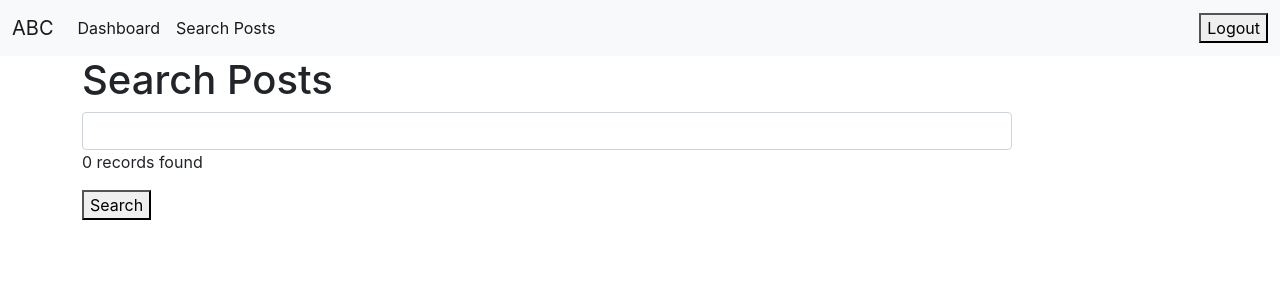
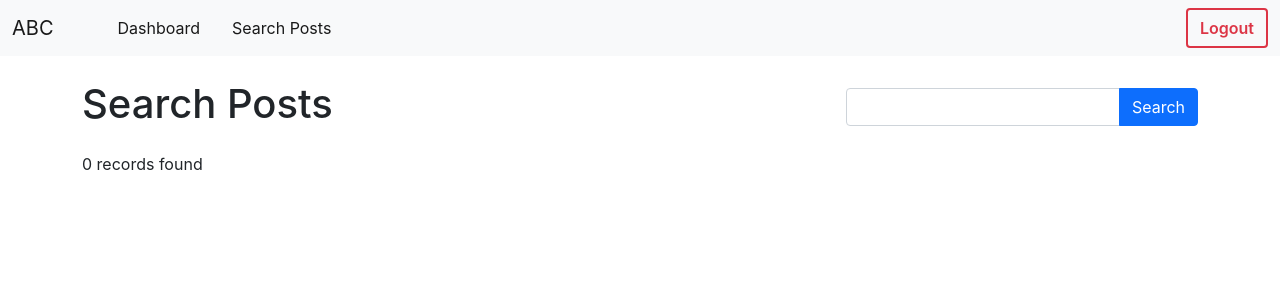
Before and after one commit to tinithkorala/Ifonix-Front-end, a React (Create React App) app: page /search in a window 1280 px wide. Shown: the top 300 px of the page. Built offline with nearby package versions, Linux system fonts and the light colour scheme; sample sign-in values are in the browser's storage.

Commit message:
ui updated

```diff
--- a/src/App.css
+++ b/src/App.css
@@ -1,48 +1,3 @@
-/* .App {
-  text-align: center;
-}
-
-.App-logo {
-  height: 40vmin;
-  pointer-events: none;
-}
-
-@media (prefers-reduced-motion: no-preference) {
-  .App-logo {
-    animation: App-logo-spin infinite 20s linear;
-  }
-}
-
-.App-header {
-  background-color: #282c34;
-  min-height: 100vh;
-  display: flex;
-  flex-direction: column;
-  align-items: center;
-  justify-content: center;
-  font-size: calc(10px + 2vmin);
-  color: white;
-}
-
-.App-link {
-  color: #61dafb;
-}
-
-@keyframes App-logo-spin {
-  from {
-    transform: rotate(0deg);
-  }
-  to {
-    transform: rotate(360deg);
-  }
-} */
-
-/* navbar styles start */
-nav {
-
-}
-/* navbar styles end */
-
 /* register page styles start */
 .register {
   margin-top: 30px;
@@ -60,22 +15,38 @@ nav {
 margin-bottom: 10px;
 }
 
-.dashboard {
-  margin-top: 30px;
-}
-/* dashboard page styles end */
-
-
-
-
 /* comman styles start */
 .error-message {
   color: #d51717;
   font-weight: bold;
   font-size: 14px;
 }
-
 .page-headings {
   text-align: center;
 }
+.container h1 ,
+.container .header a,
+.container .header form {
+   margin: 1.5rem 0;
+}
 /* comman styles end */
+
+/* navigation bar styles start */
+.nav-link{
+border-radius: 0.25rem;
+}
+.nav-link:hover{
+color : #fff;
+background-color: #e7e7e7;
+}
+.nav-item button {
+border-width: 0.125rem;
+font-weight: 600;
+}
+/* navigation bar styles end */
+
+/* home styles start */
+.home{
+  margin: 8rem 0;
+}
+/* home styles end */
--- a/src/App.js
+++ b/src/App.js
@@ -12,6 +12,7 @@ import ViewPost from './pages/ViewPost';
 import { useEffect, useState } from 'react';
 import GuardedRoutes from './components/GuardedRoutes';
 import AdminGuardedRoutes from './components/AdminGuardedRoutes';
+import Home from './pages/Home';
 
 axios.defaults.baseURL = "http://localhost:8000/";
 axios.defaults.headers.post['Content-Type'] = 'application/json';
@@ -53,6 +54,7 @@ function App() {
 				<Switch>
 
 					<Route exact path="/">
+						<Home></Home>
 					</Route>
 
 					<Route path="/login">
--- a/src/components/Navbar.js
+++ b/src/components/Navbar.js
@@ -47,22 +47,22 @@ const Navbar = ({handleAuthStatus, isAuthenticated, userType}) => {
         auth_buttons = (<div className="d-flex">
                             <ul className="navbar-nav me-auto mb-2 mb-lg-0">
                                 <li className="nav-item">
-                                <button type="button" onClick={logoutSubmit}>Logout</button>
+                                <button className="btn btn-outline-danger" type="button" onClick={logoutSubmit}>Logout</button>
                                 </li>
                             </ul>
                         </div>);
 
         protected_links =   (<ul className="navbar-nav me-auto mb-2 mb-lg-0">
                                 <li className="nav-item">
-                                    <Link className="nav-link active" aria-current="page" to="/dashboard">Dashboard</Link>
+                                    <Link className="nav-link active mx-2" aria-current="page" to="/dashboard">Dashboard</Link>
                                 </li>
                                 {(userType == 1) &&
                                     (<li className="nav-item">
-                                        <Link className="nav-link active" aria-current="page" to="/posts-manage">Manage Posts</Link>
+                                        <Link className="nav-link active mx-2" aria-current="page" to="/posts-manage">Manage Posts</Link>
                                     </li>)
                                 }
                                 <li className="nav-item">
-                                    <Link className="nav-link active" aria-current="page" to="/search">Search Posts</Link>
+                                    <Link className="nav-link active mx-2" aria-current="page" to="/search">Search Posts</Link>
                                 </li>
                             </ul>);
 
@@ -70,7 +70,7 @@ const Navbar = ({handleAuthStatus, isAuthenticated, userType}) => {
 
     return (<nav className="navbar navbar-expand-lg navbar-light bg-light">
                 <div className="container-fluid">
-                    <Link className="navbar-brand" to='/'>ABC</Link>
+                    <Link className="navbar-brand me-5" to='/'>ABC</Link>
                     <button className="navbar-toggler" type="button" data-bs-toggle="collapse" data-bs-target="#navbarSupportedContent" aria-controls="navbarSupportedContent" aria-expanded="false" aria-label="Toggle navigation">
                         <span className="navbar-toggler-icon"></span>
                     </button>
--- a/src/pages/Dashboard.js
+++ b/src/pages/Dashboard.js
@@ -41,10 +41,19 @@ const Dashboard = () => {
 
     return (
         <div className="dashboard">
-            <h1>Dashboard</h1>
-            <Link to='/posts/create' className="btn btn-success btn-sm">Create New</Link>
+
+            <div className="row header">
+
+                <h1 className="col-6">Dashboard</h1>
+
+                <div className="col-6">
+                    <Link to='/posts/create' className="btn btn-success float-end" >Create New</Link>
+                </div>
+
+            </div>
+
             {posts && posts.map(post => (
-                <div className="card card-margins" key={post.id}>
+                <div className="card card-margins mb-4" key={post.id}>
                     <div className="card-body">
                         <h5 className="card-title">{post.title}</h5>
                         <p className="card-text">{post.description}</p>
--- /dev/null
+++ b/src/pages/Home.js
@@ -0,0 +1,17 @@
+const Home = () => {
+    return (
+        <div className="home">
+
+            <div className="row header">
+
+                <h1 className="display-3 mb-0"> Hi <span className="fw-bold text-capitalize">{localStorage.getItem('auth_name')}, </span> </h1>
+                <h1 className="display-1 my-0">Welcome to ABC</h1>
+                { !localStorage.getItem('auth_name') && <p className="lead">Currently you are not logged in...</p> }
+
+            </div>
+
+        </div>
+    );
+}
+
+export default Home;
--- a/src/pages/Login.js
+++ b/src/pages/Login.js
@@ -65,10 +65,10 @@ const Login = ({handleAuthStatus, handleUserTypeStatus, handleUserId}) => {
 
     }
 
-    return (<div className="login">
+    return (<div className="login align-middle">
 
                 <div className="row">
-                    <div className="col-md-6 offset-md-3">
+                    <div className="col-md-4 offset-md-4">
                         <form onSubmit={handleSubmit}>
 
                             <h1 className="page-headings">Login</h1>
@@ -84,7 +84,7 @@ const Login = ({handleAuthStatus, handleUserTypeStatus, handleUserId}) => {
                                 <p className="error-message"><b>{login_input.error_list.password}</b></p>
                             </div>
 
-                            <button type="submit" className="btn btn-primary">Submit</button>
+                            <button type="submit" className="btn btn-primary">Login</button>
 
                         </form>
                     </div>
--- a/src/pages/Register.js
+++ b/src/pages/Register.js
@@ -59,7 +59,7 @@ const Register = ({handleAuthStatus, handleUserTypeStatus, handleUserId}) => {
         <div className="register">
 
             <div className="row">
-                <div className="col-md-6 offset-md-3">
+                <div className="col-md-4 offset-md-4">
                     <form onSubmit={handleSubmit}>
 
                         <h1 className="page-headings">Register</h1>
@@ -85,7 +85,7 @@ const Register = ({handleAuthStatus, handleUserTypeStatus, handleUserId}) => {
                             <p className="error-message"><b>{register_input.error_list_array.password}</b></p>
                         </div>
 
-                        <button type="submit" className="btn btn-primary">Submit</button>
+                        <button type="submit" className="btn btn-primary">Register</button>
 
                     </form>
                 </div>
--- a/src/pages/Search.js
+++ b/src/pages/Search.js
@@ -40,16 +40,22 @@ const Search = () => {
 
     return (
         <div className="content">
-            <h1>Search Posts</h1>
-            <div className="col-md-10">
-                <form onSubmit={handleSubmit}>
-                    <input type="text" name="search_data" value={search} onChange={(e) => setSearch(e.target.value)} className="form-control" />
-                    <p>{posts ? posts.length : 0} records found</p>
-                    <button>Search</button>
-                </form>
+
+            <div className="row header">
+                <h1 className="col-6">Search Posts</h1>
+                <div className="col-6">
+                    <form onSubmit={handleSubmit} className="float-end">
+                        <div className="input-group mt-2">
+                            <input type="text" name="search_data" value={search} onChange={(e) => setSearch(e.target.value)} className="form-control" />
+                            <button className="btn btn-primary">Search</button>
+                        </div>
+                    </form>
+                </div>
             </div>
 
-            <div className="col-md-10">
+            <p>{posts ? posts.length : 0} records found</p>
+
+            <div className="col-md-12">
                 {posts && posts.map(post => (
                     <div className="card card-margins" key={post.id}>
                         <div className="card-body">
@@ -60,6 +66,7 @@ const Search = () => {
                     </div>
                 ))}
             </div>
+
         </div>
     );
 }
```
Also changed, not shown: src/pages/Create.js (+16 -2 lines), src/pages/ManagePosts.js (+15 -6 lines), src/pages/ViewPost.js (+8 -7 lines). Lines whose indentation alone changed are shown as unchanged.
